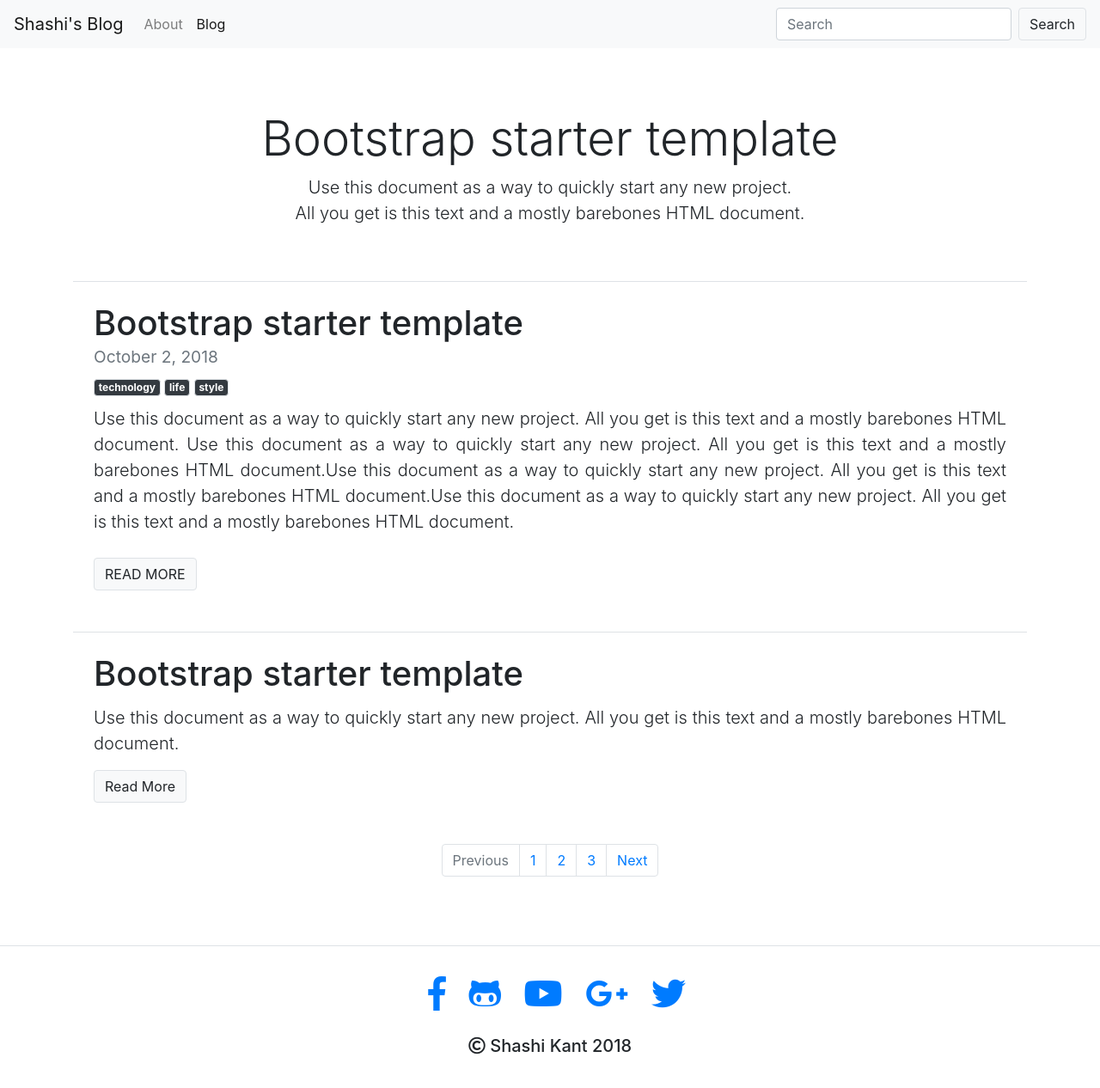
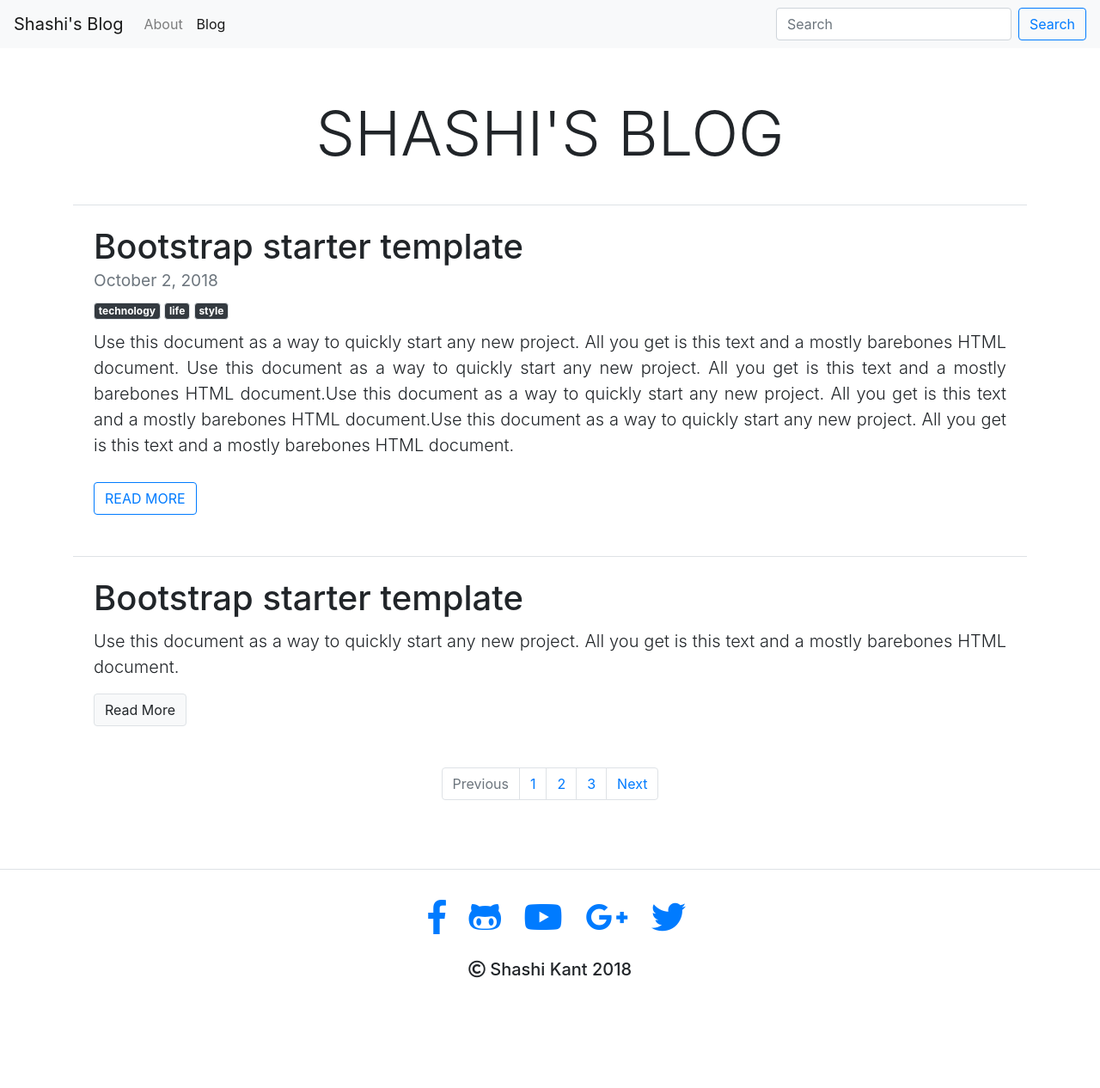
Before and after one commit to shashikg/blog, a Jekyll site: the page built from index.html, in a window 1280 px wide and 1269 px high. Shown: the top 1266 px of the window at 86% size. Built offline with Jekyll 4.4.1, drawn with Linux system fonts in a browser that asks for light colours; nearby versions of some CDN libraries.

```diff
--- a/_includes/header.html
+++ b/_includes/header.html
@@ -26,7 +26,7 @@
     </ul>
     <form class="form-inline my-2 my-lg-0">
       <input class="form-control mr-sm-2" type="text" placeholder="Search" aria-label="Search">
-      <button class="btn btn-light border my-2 my-sm-0" type="submit">Search</button>
+      <button class="btn btn-outline-primary my-2 my-sm-0" type="submit">Search</button>
     </form>
   </div>
 </nav>
--- a/_sass/_base.scss
+++ b/_sass/_base.scss
@@ -28,7 +28,7 @@ body {
   padding-top: 0.7rem;
 }
 .hero {
-  padding: 3rem 1.5rem;
+  padding: 2rem 1.5rem;
   text-align: center;
 }
 
--- a/index.html
+++ b/index.html
@@ -2,8 +2,8 @@
 layout: default
 ---
 <div class="hero">
-  <h1 class="display-4">Bootstrap starter template</h1>
-  <p class="lead ">Use this document as a way to quickly start any new project.<br> All you get is this text and a mostly barebones HTML document.</p>
+  <h1 class="display-3">SHASHI'S BLOG</h1>
+  <!-- <p class="lead ">Undergrad at IIT Kanpur! Hello </p> -->
 </div>
 
 <div class="post border-top">
@@ -20,7 +20,7 @@ layout: default
     <p>Use this document as a way to quickly start any new project. All you get is this text and a mostly barebones HTML document. Use this document as a way to quickly start any new project. All you get is this text and a mostly barebones HTML document.Use this document as a way to quickly start any new project. All you get is this text and a mostly barebones HTML document.Use this document as a way to quickly start any new project. All you get is this text and a mostly barebones HTML document.</p>
   </div>
   <div class="post-footer">
-    <button type="button" class="btn btn-light border">READ MORE</button>
+    <button type="button" class="btn btn-outline-primary">READ MORE</button>
   </div>
 </div>
 
```
Also changed, not shown: _layouts/post.html (+18 -0 lines), _posts/2018-10-02-sample-post.md (added, +22 -0 lines).
